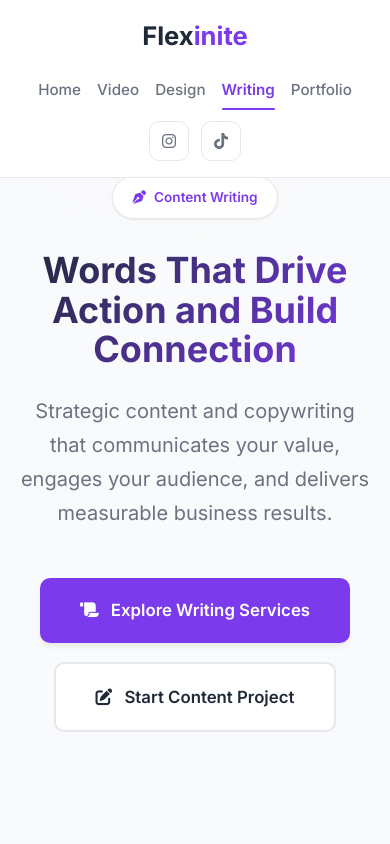
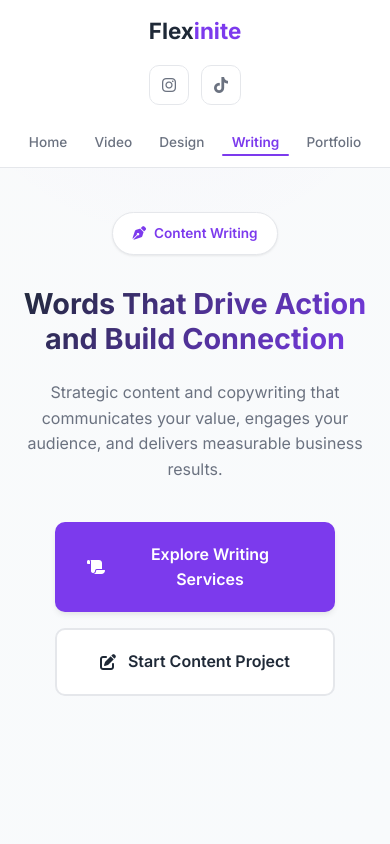
Before and after one commit to Mah2mud/Flexinite, a plain HTML site: page writing.html in a window 390 px wide. Shown: the top 844 px of the page. Drawn offline with Linux system fonts and the light colour scheme.

Commit message:
style.css

```diff
--- a/style.css
+++ b/style.css
@@ -724,4 +724,177 @@ body {
     .stats-grid {
         grid-template-columns: 1fr;
     }
+
 }
+/* ================================= */
+/* MOBILE RESPONSIVENESS FIXES */
+/* ================================= */
+
+@media (max-width: 768px) {
+    /* إصلاحات للشريط العلوي */
+    .navbar {
+        padding: 1rem !important;
+        flex-wrap: wrap;
+        gap: 1rem;
+    }
+
+    .nav-links {
+        gap: 1rem !important;
+        justify-content: center;
+        order: 3;
+        width: 100%;
+        margin-top: 0.5rem;
+    }
+
+    .nav-links a {
+        font-size: 0.9rem;
+        padding: 0.4rem 0.8rem;
+    }
+
+    /* إصلاح الهيرو سيكشن */
+    .hero {
+        padding: 7rem 1rem 3rem !important;
+        text-align: center;
+    }
+
+    .hero-content {
+        max-width: 100% !important;
+        margin: 0 auto;
+    }
+
+    .hero h1 {
+        font-size: 2.2rem !important;
+        line-height: 1.2 !important;
+        margin-bottom: 1.5rem !important;
+    }
+
+    .hero p {
+        font-size: 1.1rem !important;
+        margin-bottom: 2.5rem !important;
+        line-height: 1.6;
+    }
+
+    /* إصلاح الأزرار */
+    .cta-group {
+        flex-direction: column;
+        gap: 1rem;
+        align-items: center;
+    }
+
+    .cta-button {
+        width: 100%;
+        max-width: 280px;
+        justify-content: center;
+        padding: 1.2rem 2rem !important;
+        font-size: 1rem;
+    }
+
+    /* إصلاح الشبكات */
+    .services-grid,
+    .details-grid,
+    .stats-grid {
+        grid-template-columns: 1fr !important;
+        gap: 1.5rem;
+    }
+
+    /* إصلاح البطاقات */
+    .service-card,
+    .detail-card {
+        padding: 2rem 1.5rem !important;
+        margin: 0 0.5rem;
+    }
+}
+
+@media (max-width: 480px) {
+    /* إصلاحات للجوالات الصغيرة */
+    .navbar {
+        padding: 0.8rem !important;
+    }
+
+    .logo {
+        font-size: 1.4rem;
+    }
+
+    .nav-links {
+        gap: 0.5rem !important;
+    }
+
+    .nav-links a {
+        font-size: 0.85rem;
+        padding: 0.3rem 0.6rem;
+    }
+
+    .hero h1 {
+        font-size: 1.8rem !important;
+    }
+
+    .hero p {
+        font-size: 1rem !important;
+    }
+
+    .section-header h2 {
+        font-size: 1.8rem !important;
+    }
+
+    /* إصلاح الإحصائيات */
+    .stats-grid {
+        grid-template-columns: repeat(2, 1fr) !important;
+        gap: 1rem;
+    }
+
+    .stat-card {
+        padding: 1.5rem 1rem !important;
+    }
+
+    .stat-number {
+        font-size: 2rem !important;
+    }
+}
+
+@media (max-width: 360px) {
+    /* إصلاحات للشاشات الصغيرة جداً */
+    .navbar {
+        flex-direction: column;
+        gap: 0.8rem;
+    }
+
+    .nav-links {
+        order: 2;
+        width: 100%;
+    }
+
+    .nav-social {
+        order: 3;
+    }
+
+    .hero h1 {
+        font-size: 1.6rem !important;
+    }
+
+    .stats-grid {
+        grid-template-columns: 1fr !important;
+    }
+}
+
+/* إصلاح عام للعرض */
+.container,
+section,
+.hero,
+.services,
+.details-section,
+.contact,
+.footer {
+    width: 100% !important;
+    max-width: 100% !important;
+    overflow-x: hidden !important;
+}
+
+/* تأكد من أن جميع العناصر تتناسب مع العرض */
+* {
+    box-sizing: border-box !important;
+}
+
+body {
+    overflow-x: hidden !important;
+    width: 100% !important;
+}
```
